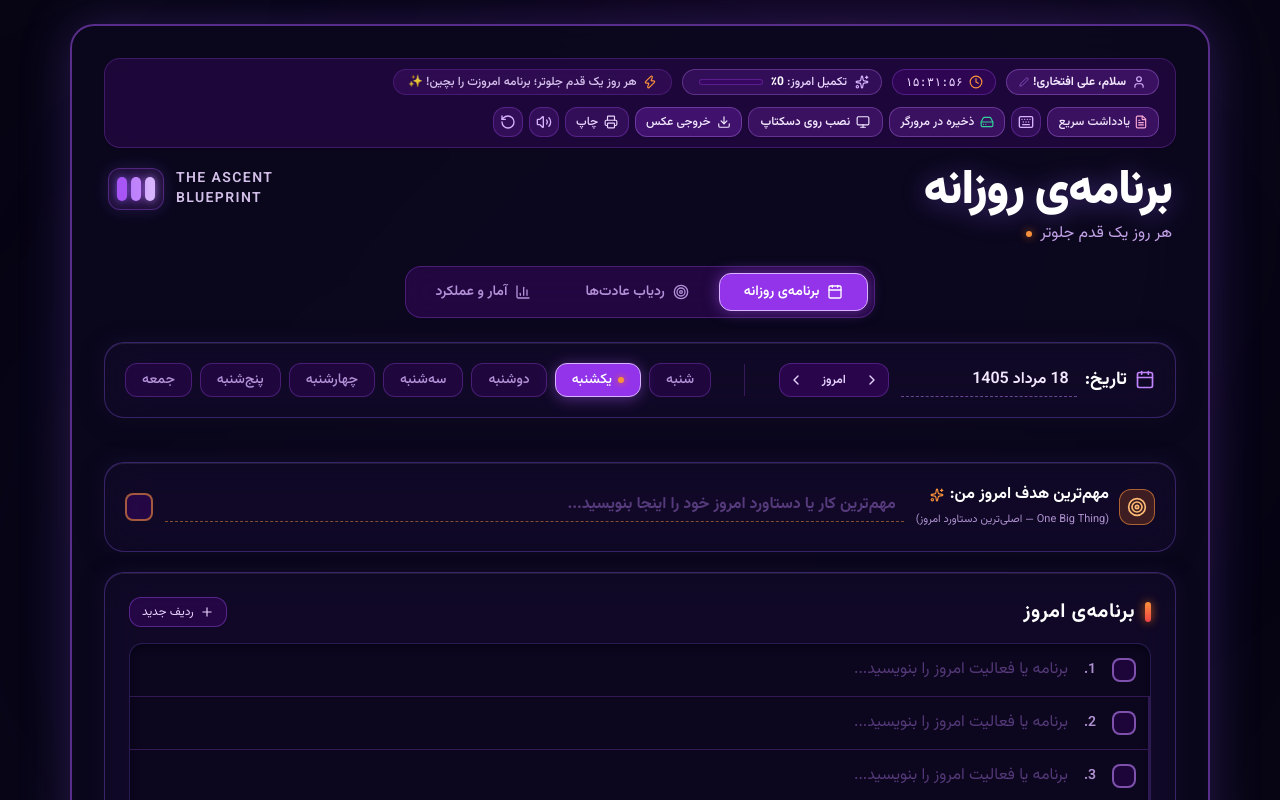
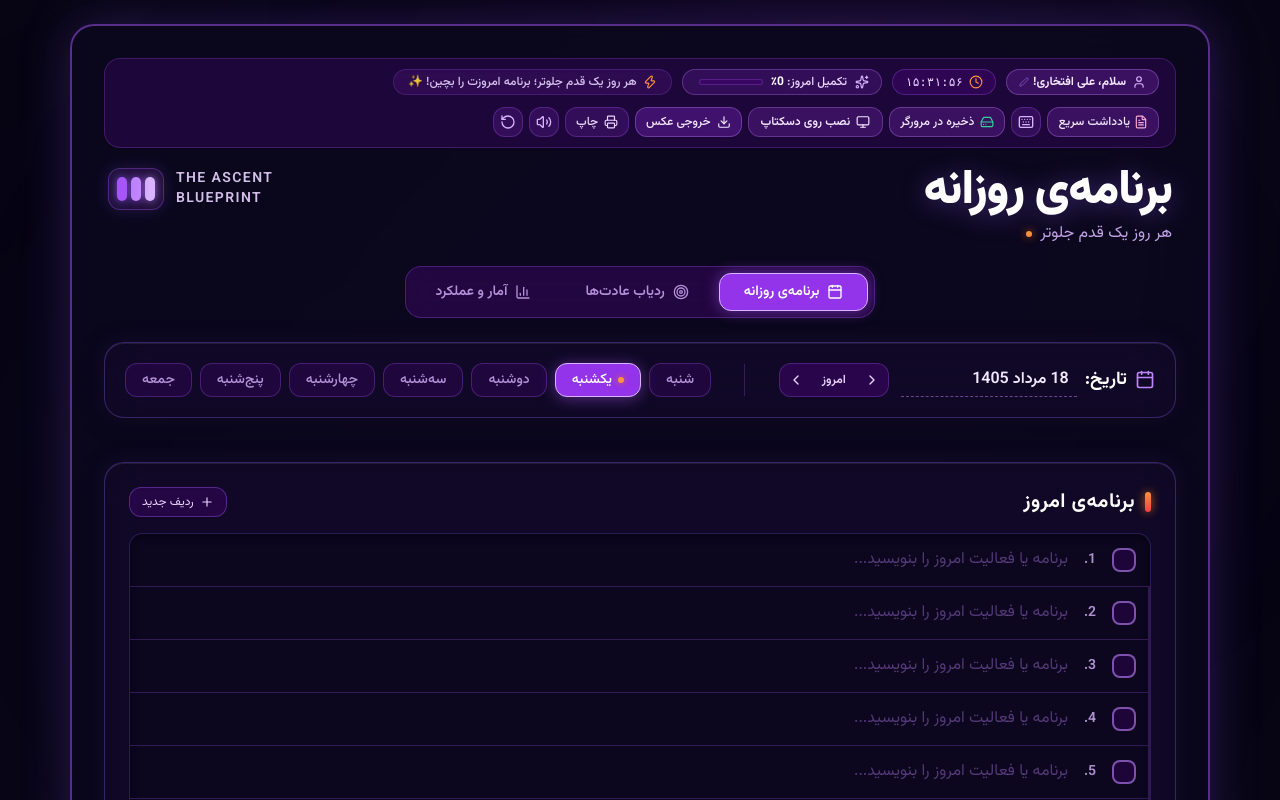
Before and after one commit to alieftekhari5040-del/panner-pro, a React (Vite) app: page / in a window 1280 px wide. Shown: the top 800 px of the page. Built offline with nearby package versions, Linux system fonts and the light colour scheme.

Commit message:
refactor: remove one big thing section from today planner view as requested
Co-authored-by: arena-agent <297053741+arena-agent@users.noreply.github.com>

```diff
--- a/src/App.tsx
+++ b/src/App.tsx
@@ -8,7 +8,6 @@ import { playCheckSound } from './utils/sound';
 import { Header } from './components/Header';
 import { Tabs, type TabId } from './components/Tabs';
 import { DateWeekBar } from './components/DateWeekBar';
-import { OneBigThing } from './components/OneBigThing';
 import { PrioritiesCard } from './components/PrioritiesCard';
 import { GoalsCard } from './components/GoalsCard';
 import { ScheduleCard } from './components/ScheduleCard';
@@ -32,7 +31,6 @@ export default function App() {
   const [isStorageModalOpen, setIsStorageModalOpen] = useState(false);
   const [isShortcutsModalOpen, setIsShortcutsModalOpen] = useState(false);
   const [isQuickNoteModalOpen, setIsQuickNoteModalOpen] = useState(false);
-  const [oneBigThingCompleted, setOneBigThingCompleted] = useState(false);
   const boardRef = useRef<HTMLDivElement>(null);
 
   // Listen for PWA desktop install prompt
@@ -109,17 +107,6 @@ export default function App() {
   // Handler: Change Date String manually
   const handleDateChange = (newDate: string) => {
     setData((prev) => ({ ...prev, dateStr: newDate }));
-  };
-
-  // Handler: Change One Big Thing
-  const handleChangeOneBigThing = (text: string) => {
-    setData((prev) => ({ ...prev, oneBigThing: text }));
-  };
-
-  // Handler: Toggle One Big Thing Completed
-  const handleToggleOneBigThing = () => {
-    playCheckSound(soundEnabled);
-    setOneBigThingCompleted((prev) => !prev);
   };
 
   // Handler: Select Weekday
@@ -406,14 +393,6 @@ export default function App() {
               onToday={handleToday}
             />
 
-            {/* One Big Thing (#1 Executive Focus for Today) */}
-            <OneBigThing
-              text={data.oneBigThing || ''}
-              onChange={handleChangeOneBigThing}
-              completed={oneBigThingCompleted}
-              onToggle={handleToggleOneBigThing}
-            />
-
             {/* Main Content Area: Full-width ScheduleCard, then Priorities & Goals side-by-side below it */}
             <div className="flex flex-col gap-5">
               {/* Top: Today's Schedule (برنامه‌ی امروز) */}
```
